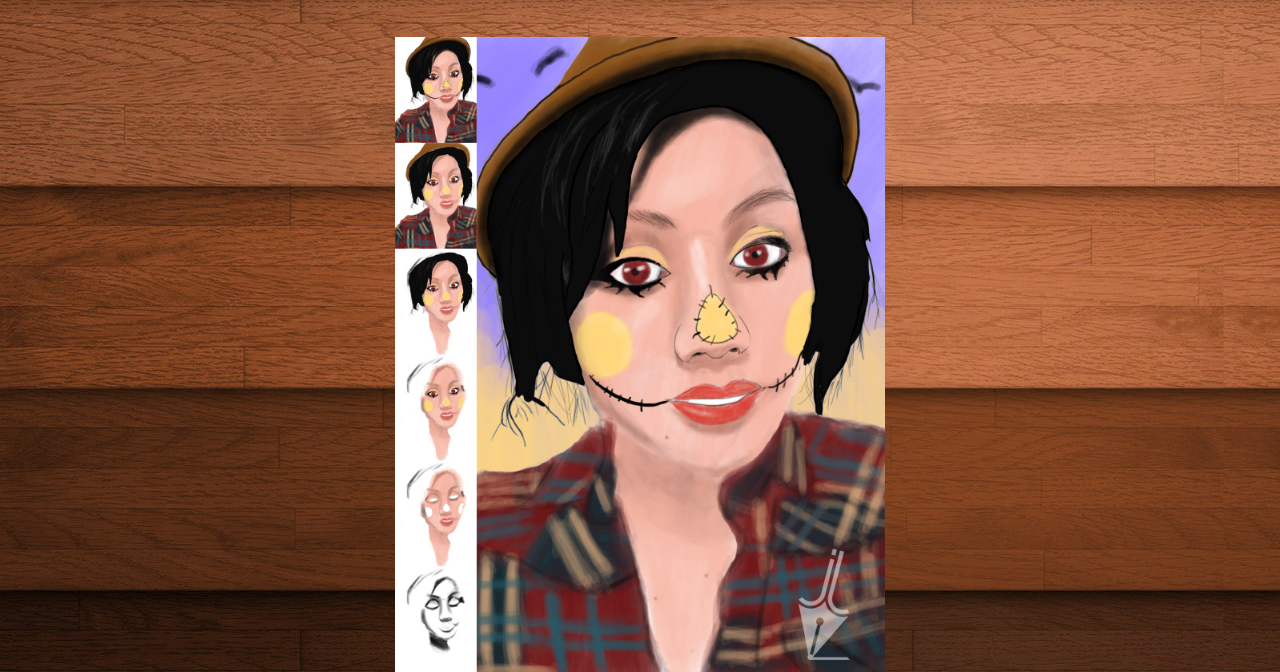
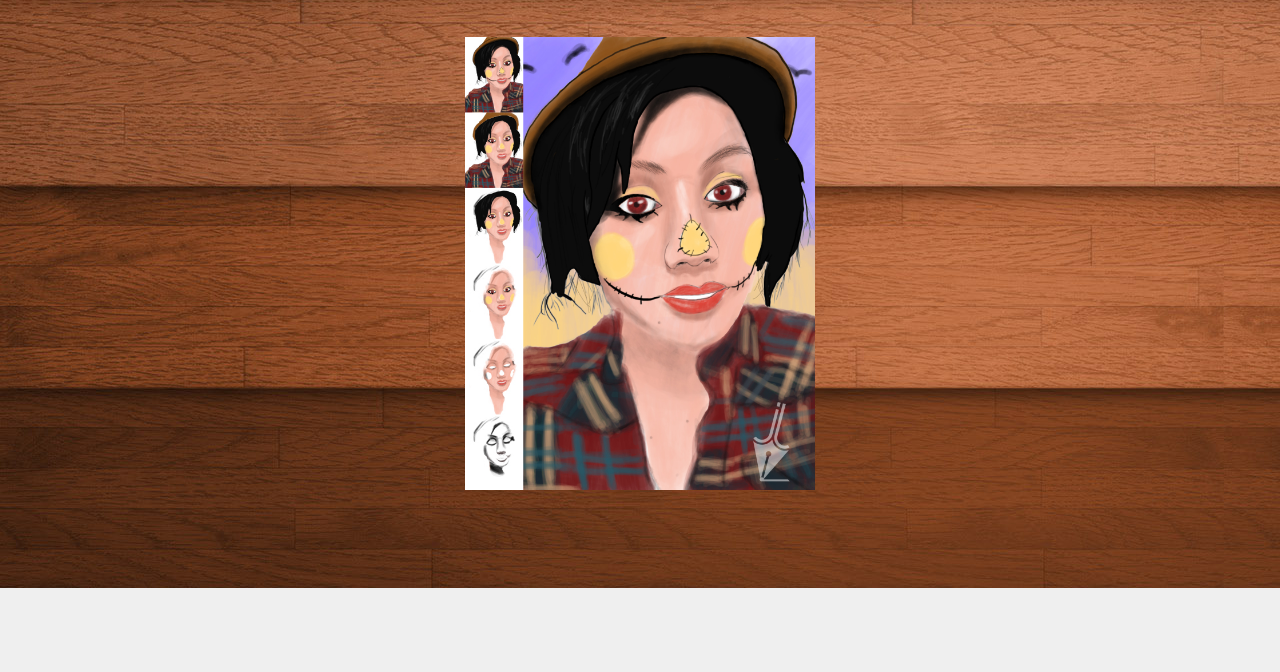
Before and after one commit to juanlove/final_project, a plain HTML site: page steph.html in a window 1280 px wide. Shown: the part 212-884 px from the top of the page. After the commit the page ends 800 px from the top, so only its background shows below. Drawn offline with nearby package versions, Linux system fonts and the light colour scheme.

Commit message:
quick fix

```diff
--- a/steph.html
+++ b/steph.html
@@ -79,7 +79,7 @@
 
 
 	<div class="container2">
-		<img src="img/portfolios/paintFull/stephDetail.jpg" align="middle" width="70%" height="70%" />
+		<img src="img/portfolios/paintFull/stephDetail.jpg" align="middle" width="50%" height="50%" />
 	</div>
 
 
```
